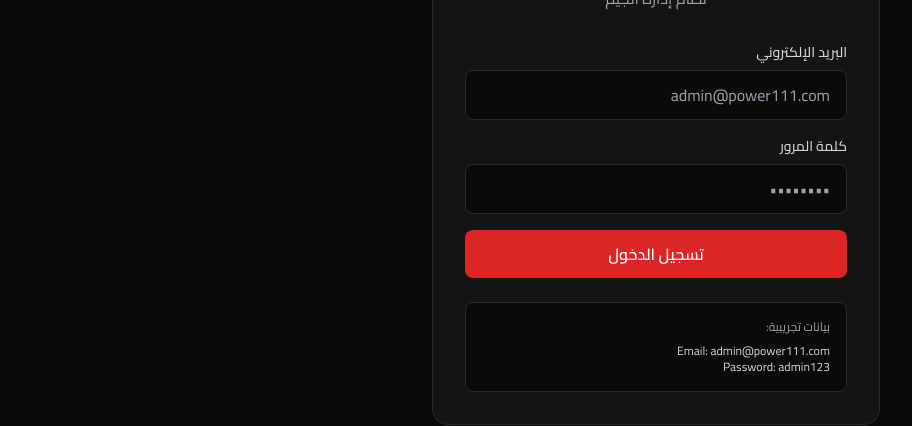
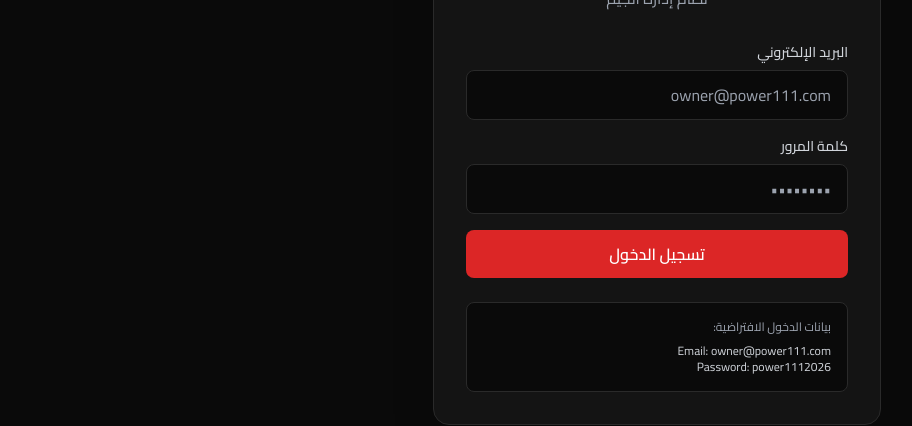
Before and after one commit to kerols447/POWER111, a React (Vite) app in the folder web/: page /login in a window 1280 px wide. Shown: the part 235-661 px from the top of the page, without its empty margins (168-1080 px from the left). Built offline with nearby package versions, Linux system fonts and the light colour scheme; no server answers.

Commit message:
Fix session cookies behind Railway proxy and update login demo credentials

```diff
--- a/web/src/pages/LoginPage.tsx
+++ b/web/src/pages/LoginPage.tsx
@@ -65,7 +65,7 @@ function LoginPage() {
                 onChange={(e) => setEmail(e.target.value)}
                 required
                 className="w-full px-4 py-3 bg-dark border border-dark-border rounded-lg text-white focus:outline-none focus:border-primary transition-colors"
-                placeholder="admin@power111.com"
+                placeholder="owner@power111.com"
               />
             </div>
 
@@ -93,9 +93,9 @@ function LoginPage() {
           </form>
 
           <div className="mt-6 p-4 bg-dark border border-dark-border rounded-lg">
-            <p className="text-xs text-gray-400 mb-2">بيانات تجريبية:</p>
-            <p className="text-xs text-gray-300">Email: admin@power111.com</p>
-            <p className="text-xs text-gray-300">Password: admin123</p>
+            <p className="text-xs text-gray-400 mb-2">بيانات الدخول الافتراضية:</p>
+            <p className="text-xs text-gray-300">Email: owner@power111.com</p>
+            <p className="text-xs text-gray-300">Password: power1112026</p>
           </div>
         </div>
       </div>
```
Also changed, not shown: 1 other file (tests, documents, lock files or other folders).
